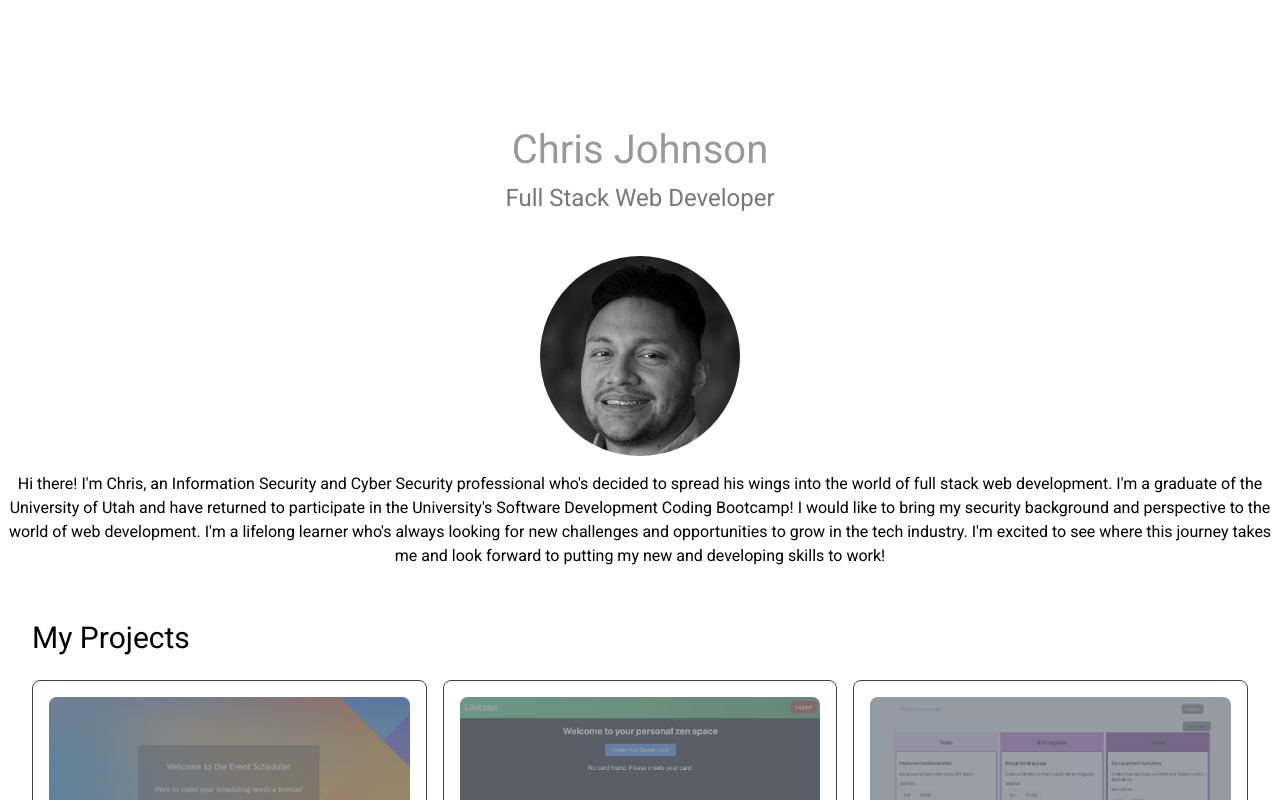
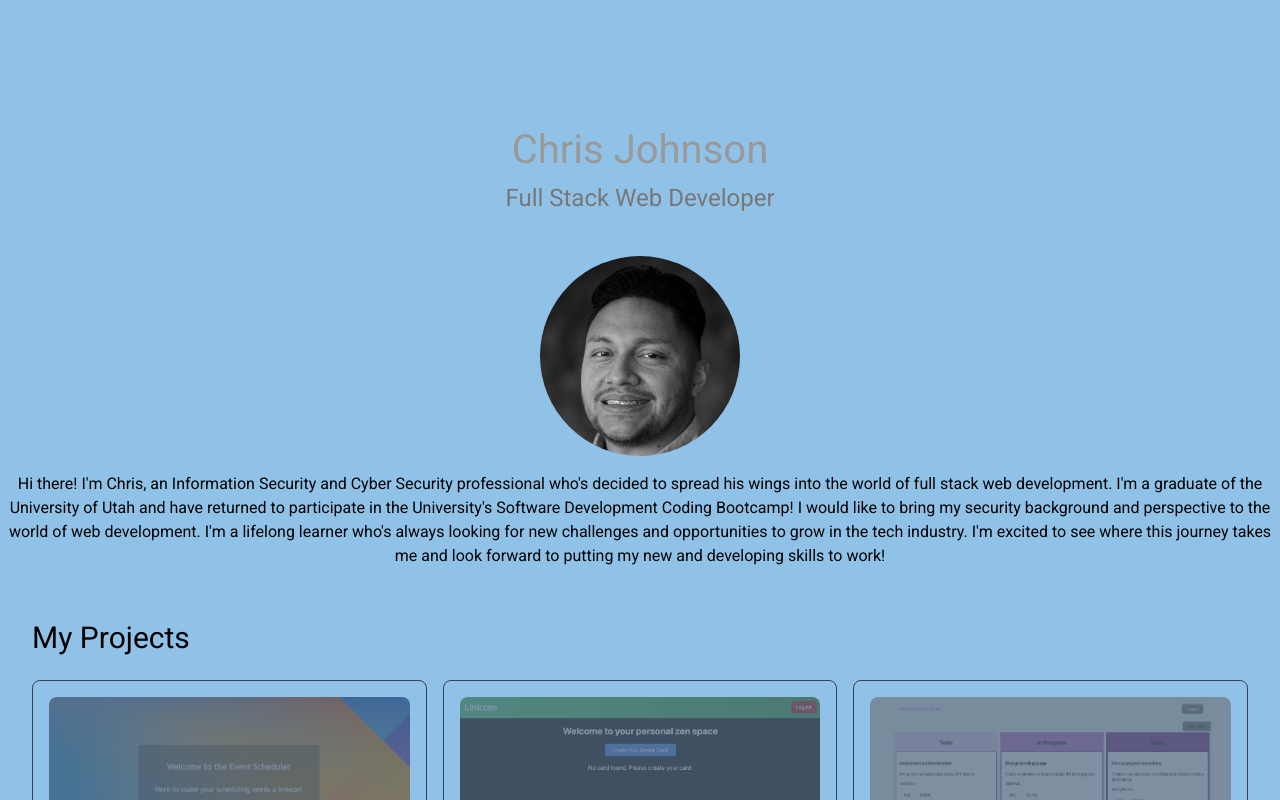
Before and after one commit to cjsquared-dev/next_portfolio, a Next.js app: page / in a window 1280 px wide. Shown: the top 800 px of the page. Built offline with nearby package versions, Linux system fonts and the light colour scheme.

Commit message:
updated background colors

```diff
--- a/app/page.tsx
+++ b/app/page.tsx
@@ -13,7 +13,7 @@ export default function Home() {
       <Head>
         <title>My Portfolio</title>
       </Head>
-      <main className="flex flex-col items-center">
+      <main className="flex flex-col items-center gradient-bg min-h-screen">
         <Header />
         <About />
         <Projects />
--- a/app/ui/globals.css
+++ b/app/ui/globals.css
@@ -43,3 +43,18 @@ body {
   padding: 10px; /* Add padding */
   color: var(--foreground); /* Set text color */
 }
+@keyframes gradientBackground {
+  0% {
+    background-color: #90c2e8;
+  }
+  50% {
+    background-color: #90c2e8;
+  }
+  100% {
+    background-color: #90c2e8;
+  }
+}
+
+.gradient-bg {
+  animation: gradientBackground 10s ease infinite;
+}
```
